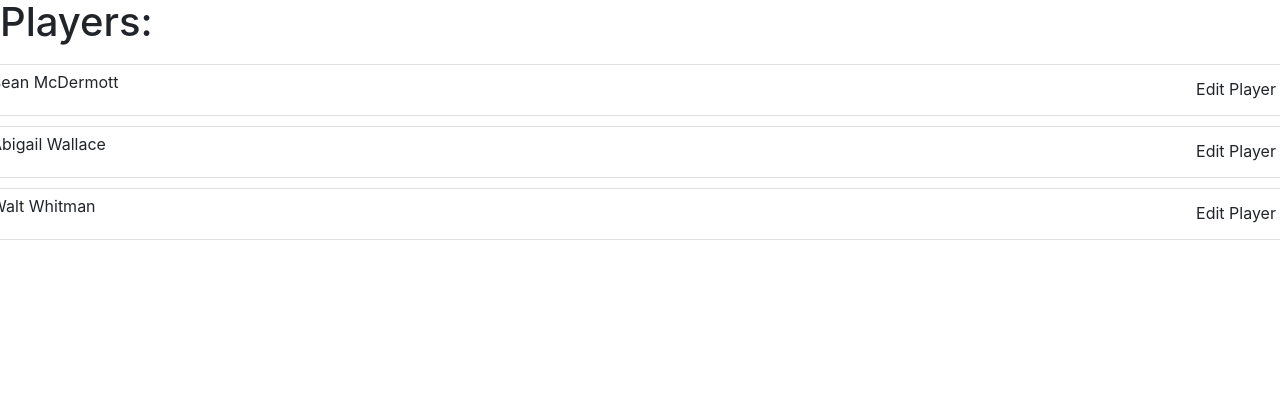
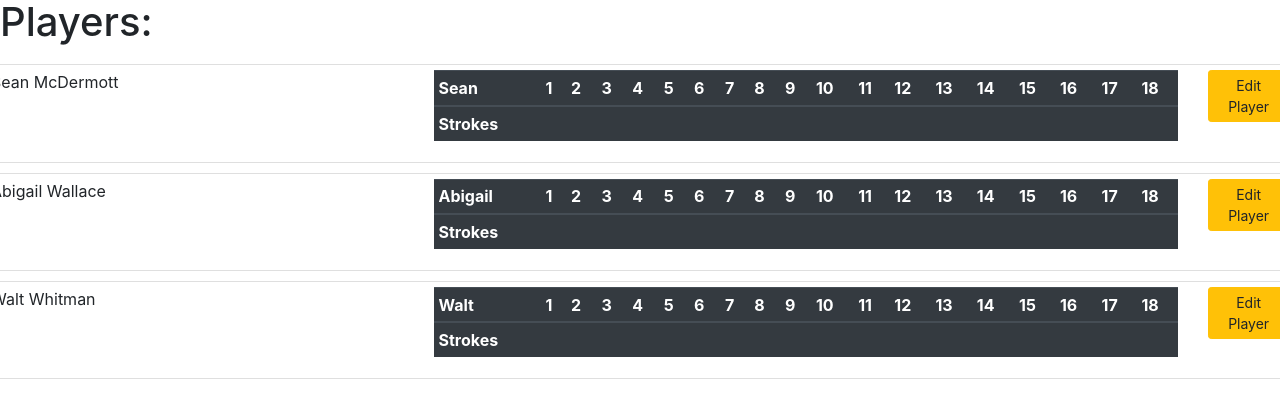
Before and after one commit to seanulus/review-7, an Angular app: page / in a window 1280 px wide. Shown: the part 214-632 px from the top of the page. Built offline with nearby package versions, Linux system fonts and the light colour scheme.

Commit message:
add tables to player list component

```diff
--- a/src/app/player-list/player-list.component.html
+++ b/src/app/player-list/player-list.component.html
@@ -2,14 +2,64 @@
 <div class="row">
   <div class="card" *ngFor="let player of childPlayersList">
     <div class="row">
-      <div class="col-md-4">
+      <div class="col-md-2">
         <p>{{player.firstName}} {{player.lastName}}</p>
       </div>
-      <div class="col-md-4">
+      <div class="col-md-2">
         <p>{{player.score}}</p>
       </div>
-      <div class="col-md-4">
-        <button class="btn" (click)="editPlayerClicked(player)">Edit Player</button>
+      <div class="col-md-7">
+        <table class="table table-sm table-dark">
+          <thead>
+            <tr>
+              <th scope="col">{{player.firstName}}</th>
+              <th scope="col">1</th>
+              <th scope="col">2</th>
+              <th scope="col">3</th>
+              <th scope="col">4</th>
+              <th scope="col">5</th>
+              <th scope="col">6</th>
+              <th scope="col">7</th>
+              <th scope="col">8</th>
+              <th scope="col">9</th>
+              <th scope="col">10</th>
+              <th scope="col">11</th>
+              <th scope="col">12</th>
+              <th scope="col">13</th>
+              <th scope="col">14</th>
+              <th scope="col">15</th>
+              <th scope="col">16</th>
+              <th scope="col">17</th>
+              <th scope="col">18</th>
+            </tr>
+          </thead>
+          <tbody>
+            <tr>
+              <th scope="row">Strokes</th>
+              <td></td>
+              <td></td>
+              <td></td>
+              <td></td>
+              <td></td>
+              <td></td>
+              <td></td>
+              <td></td>
+              <td></td>
+              <td></td>
+              <td></td>
+              <td></td>
+              <td></td>
+              <td></td>
+              <td></td>
+              <td></td>
+              <td></td>
+              <td></td>
+            </tr>
+          </tbody>
+        </table>
+      </div>
+      <div class="col-md-1">
+        <button class="btn btn-sm btn-warning" (click)="editPlayerClicked(player)">Edit Player</button>
       </div>
     </div>
   </div>
```
